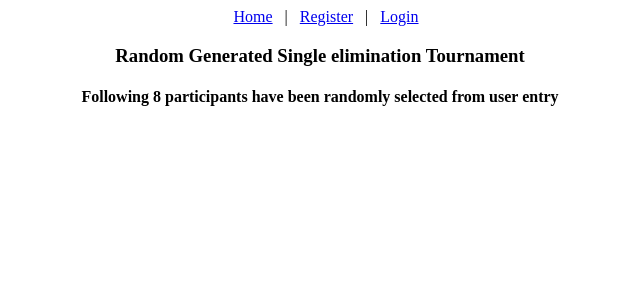
After one commit to HarisMunir786/projectsfia2, a Flask app: page /randomselection in a window 1280 px wide. The commit adds this page. Shown: the top 300 px of the page, without its empty margins (320-960 px from the left). Run offline with Flask 2, Linux system fonts and the light colour scheme; data that the repository does not hold is empty.

Commit message:
random seletion and random matches separated in routes

```diff
--- a/application/routes.py
+++ b/application/routes.py
@@ -65,9 +65,9 @@ def logout():
 	return redirect(url_for('login'))
 
 
-@app.route('/generate', methods=['GET', 'POST'])
+@app.route('/randomselection', methods=['GET', 'POST'])
 #@login_required()
-def generate():
+def randomselection():
 #	return render_template('generate.html', title='Generator')
 	random_participant = Participant.query.order_by(func.random()).limit(8)
 	# enter them into a list
@@ -79,7 +79,12 @@ def generate():
 #		for rest_participant in range(8):
 #			rest_participant = total_participant - rest_participant
 #			return render_template('generate.html', title='Generator', participants=rest_participant)
-	return render_template('generate.html', title='Generator', participants=random_participant)
+	return render_template('randomselection.html', title='Random Selection', participants=random_participant)
 #repeat 4 times, to give 4 matches with each random participant
 #	random_match = Participant.query.get(random_participant(func.random())).limit(4)
 #	return render_template('generate.html', title='Generator', participants=random_participant, matches=random_match)
+
+
+@app.route('/randommatches', methods=['GET', 'POST'])
+def randommatches():
+	return render_template('randommatches.html', title='Random Matches')
--- a/application/templates/layout.html
+++ b/application/templates/layout.html
@@ -12,7 +12,9 @@
                 <a>&nbsp</a><a>&nbsp</a><a>|</a><a>&nbsp</a><a>&nbsp</a>
                 <a href="{{ url_for('enter') }}">Enter the participants</a>
                 <a>&nbsp</a><a>&nbsp</a><a>|</a><a>&nbsp</a><a>&nbsp</a>
-                <a href="{{ url_for('generate') }}">Random Generator</a>
+                <a href="{{ url_for('randomselection') }}">Random Selector</a>
+                <a>&nbsp</a><a>&nbsp</a><a>|</a><a>&nbsp</a><a>&nbsp</a>
+                <a href="{{ url_for('randommatches') }}">Random Matches</a>
                 <a>&nbsp</a><a>&nbsp</a><a>|</a><a>&nbsp</a><a>&nbsp</a>
                 <a href="{{ url_for('logout') }}">Logout</a>
 	{% else %}
--- /dev/null
+++ b/application/templates/randommatches.html
@@ -0,0 +1,6 @@
+{% extends "layout.html" %}
+<h2>{{ title }}</h2>
+{% block body %}
+<div align="center"><h3>Random Generated Single elimination Tournament</h3></div>
+<div align="center"><h4>Following randomly pairing for the first round have been picked!</h4></div>
+{% endblock %}
--- /dev/null
+++ b/application/templates/randomselection.html
@@ -0,0 +1,14 @@
+{% extends "layout.html" %}
+<h2>{{ title }}</h2>
+{% block body %}
+<div align="center"><h3>Random Generated Single elimination Tournament</h3></div>
+<div align="center"><h4>Following 8 participants have been randomly selected from user entry</h4></div>
+        <div align="center">
+        {% if participants %}
+                {% for participant in participants %}
+                        <h4>{{ participant }}</h4>
+                {% endfor %}
+        {% endif %}
+        </div>
+</div>
+{% endblock %}
```
